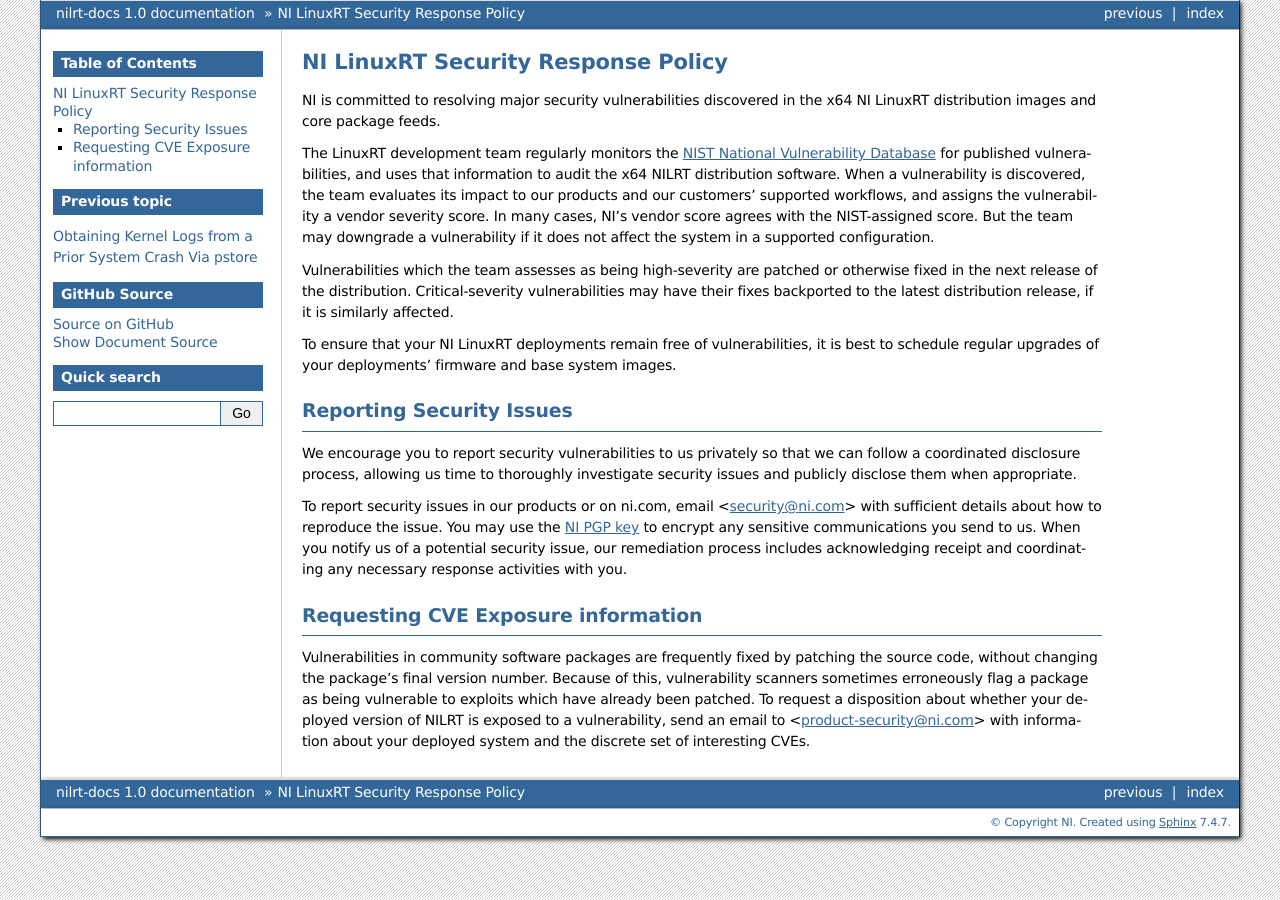
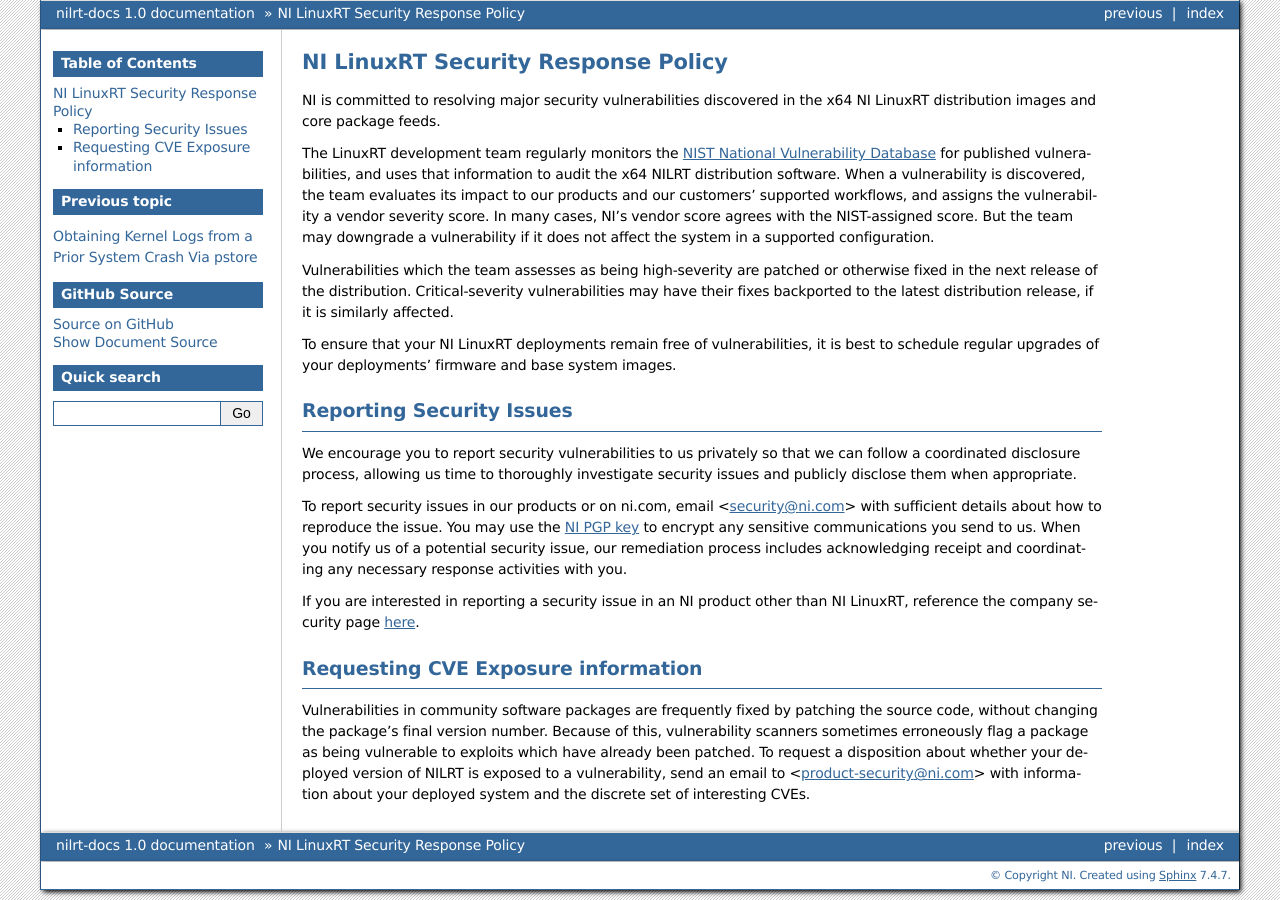
Before and after one commit to ni/nilrt-docs, a Sphinx documentation site: the page built from docs/source/policies/security_response_policy.rst, in a window 1280 px wide. Built offline with Sphinx 7.4.7, drawn with Linux system fonts in a browser that asks for light colours.

Commit message:
security_response_policy: ref company policy
Add a reference to the company-wide security policy page, for readers
who are interested in reporting a vulnerability in another NI product
line.

Signed-off-by: Alex Stewart <alex.stewart@ni.com>

```diff
--- a/docs/source/policies/security_response_policy.rst
+++ b/docs/source/policies/security_response_policy.rst
@@ -17,6 +17,8 @@
 
 To report security issues in our products or on ni.com, email <`security@ni.com`_> with sufficient details about how to reproduce the issue. You may use the `NI PGP key <https://www.ni.com/en/support/security/pgp.html>`_ to encrypt any sensitive communications you send to us. When you notify us of a potential security issue, our remediation process includes acknowledging receipt and coordinating any necessary response activities with you.
 
+If you are interested in reporting a security issue in an NI product other than NI LinuxRT, reference the company security page `here <https://ni.com/security>`_.
+
 
 Requesting CVE Exposure information
 -----------------------------------
```
